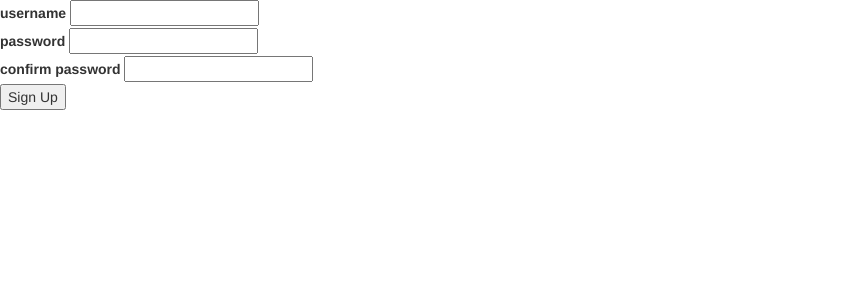
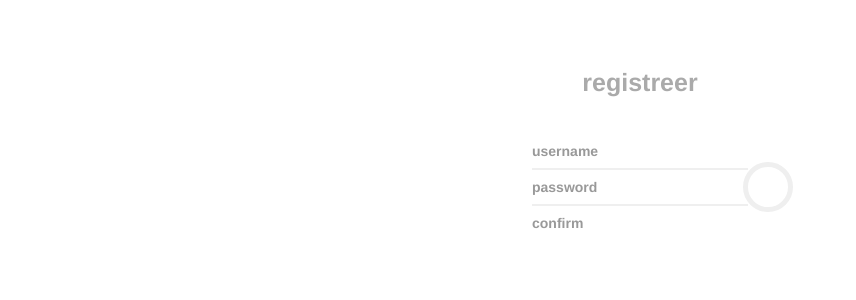
Before and after one commit to emanjavacas/weasimov, a Flask app: page /register in a window 1280 px wide. Shown: the top 300 px of the page, without its empty margins (0-856 px from the left). Run offline with Flask 2, Linux system fonts and the light colour scheme; parts of the project's set-up code (start-up, migrations or seed data) failed here and were passed over; some libraries are stand-ins or nearby versions; some web fonts are replaced.

Commit message:
more styling

```diff
--- a/app/templates/register.html
+++ b/app/templates/register.html
@@ -2,36 +2,44 @@
 {% extends "base.html" %}
 
 {% block content %}
-<div class="register">
-  <form action="" method="POST" name="login">
+<div class="text-center" style="padding:50px 0">
+    <div class="login-message">registreer</div>
+    <div class="login-form-1">
+        <form action="" method="POST" name="login" class="text-left">
+            <div class="login-form-main-message"></div>
+            <div class="main-login-form">
+                <div class="login-group">
                     {{ form.hidden_tag() }}
-    <div>
-    {{ form.username.label }} {{ form.username(class="css_class") }}
+                    <div class="form-group">
+                    {{ form.username.label(class="sr-only")}} {{ form.username(class="form-control", placeholder="username") }}
                     {% if form.username.errors %}
                     {% for error in form.username.errors %}
-        <span class="error-message">{{ error }}</span>
+                        <span class="help-block" style="color: brown">{{ error }}</span>
                     {% endfor %}
                     {% endif %}
                     </div>
-    <div>
-    {{ form.password.label }} {{ form.password() }}
+                    <div class="form-group">
+                    {{ form.password.label(class="sr-only") }} {{ form.password(class="form-control", placeholder="password") }}
                     {% if form.password.errors %}
                     {% for error in form.password.errors %}
-        <span class="error-message">{{ error }}</span>
+                        <span class="help-block" style="color: brown">{{ error }}</span>
                     {% endfor %}
                     {% endif %}
                     </div>
-    <div>
-    {{ form.cpassword.label }} {{ form.cpassword() }}
+                    <div class="form-group">
+                    {{ form.cpassword.label(class="sr-only") }} {{ form.cpassword(class="form-control", placeholder="confirm") }}
                     {% if form.cpassword.errors %}
                     {% for error in form.cpassword.errors %}
-        <span class="error-message">{{ error }}</span>
+                        <span class="help-block" style="color: brown">{{ error }}</span>
                     {% endfor %}
                     {% endif %}
                     </div>
-    <div>
-       <button type="submit" class="button-next">Sign Up</button>
+                </div>
+                <button type="submit" class="login-button">
+                    <i class="fa fa-chevron-right"></i>
+                </button>
             </div>
         </form>
     </div>
+</div>
 {% endblock %}
```
Lines whose indentation alone changed are shown as unchanged.
